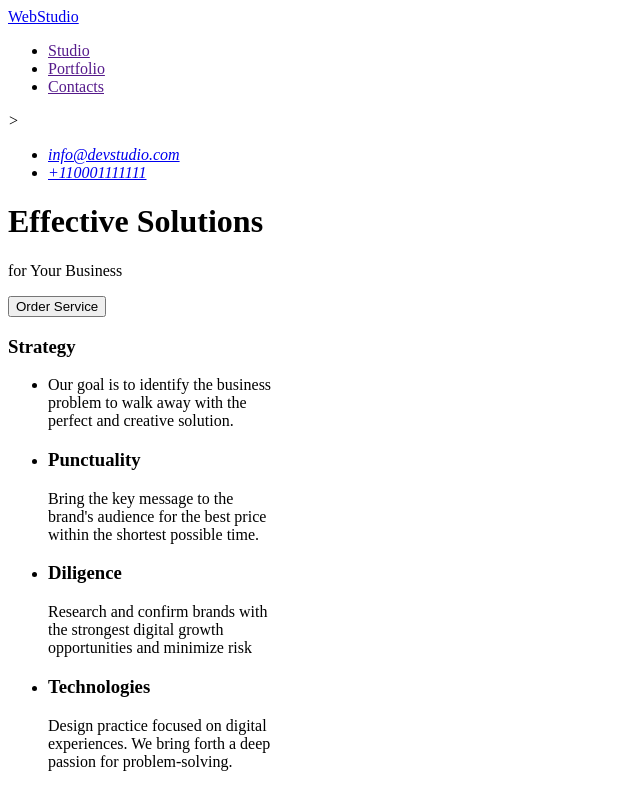
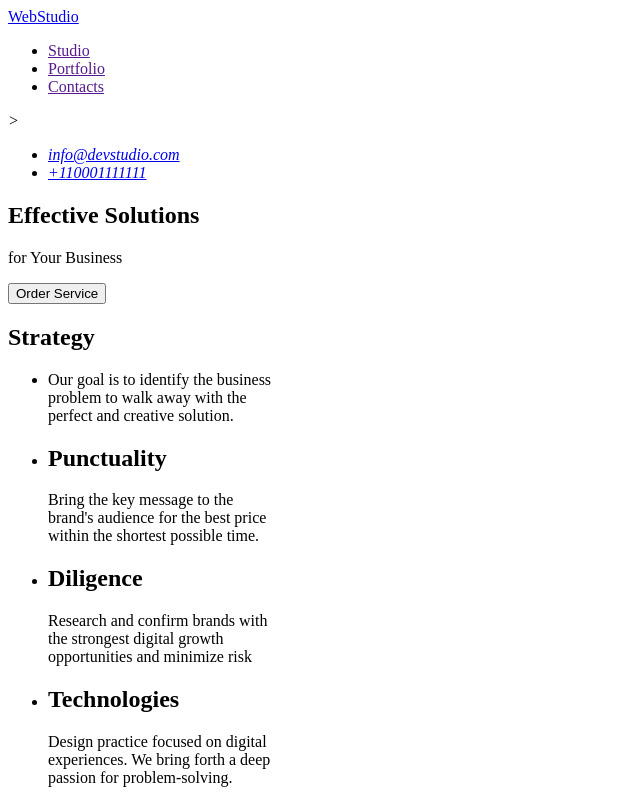
Before and after one commit to Marina-Semerenko/goit-markup-hw-011, a plain HTML site: page index.html in a window 1280 px wide. Shown: the top 795 px of the page, without its empty margins (0-640 px from the left). Drawn offline with Linux system fonts and the light colour scheme; files whose address does not match are found by name.

Commit message:
add markup

```diff
--- a/index.html
+++ b/index.html
@@ -6,6 +6,7 @@
     <meta name="viewport" content="width=device-width, initial-scale=1.0">
     <title>Web Studio</title>
 </head>
+<body>
 
 <header>
     <nav>
@@ -23,8 +24,8 @@
         </address>
     </nav>
 </header>
-
 <main>
+<section>
 
 
     <h1>Effective Solutions </h1>
@@ -32,8 +33,9 @@
 
     <button type="button"> Order Service</button>
 
-
-    <h3>Strategy</h3>
+</section>
+<section>
+    <h2>Strategy</h2>
     <ul>
         <li>
             Our goal is to identify the business<br>
@@ -41,27 +43,28 @@
             perfect and creative solution.
         </li>
         <li>
-            <h3>Punctuality</h3>
+            <h2>Punctuality</h2>
             Bring the key message to the <br>
             brand's audience for the best price <br>
             within the shortest possible time.
         </li>
         <li>
-            <h3>Diligence</h3>
+            <h2>Diligence</h2>
             Research and confirm brands with<br>
             the strongest digital growth <br>
             opportunities and minimize risk
         </li>
         <li>
-            <h3>Technologies</h3>
+            <h2>Technologies</h2>
             Design practice focused on digital <br>
             experiences. We bring forth a deep<br>
             passion for problem-solving.
         </li>
     </ul>
 
-
+</section>
     <h2>Our Team</h2>
+    <section>
 <ul>
         <li>
             <img src="./images/team-1.jpg" alt="team-1" width="264" height="260" >
@@ -84,7 +87,7 @@
                 <p>UI Designer</p>
         </li>
         </ul>
-
+        </section>
 </main>
 
 <footer>
@@ -103,3 +106,6 @@
     </ul>
 
 </footer>
+
+</body>
+</html>
```
